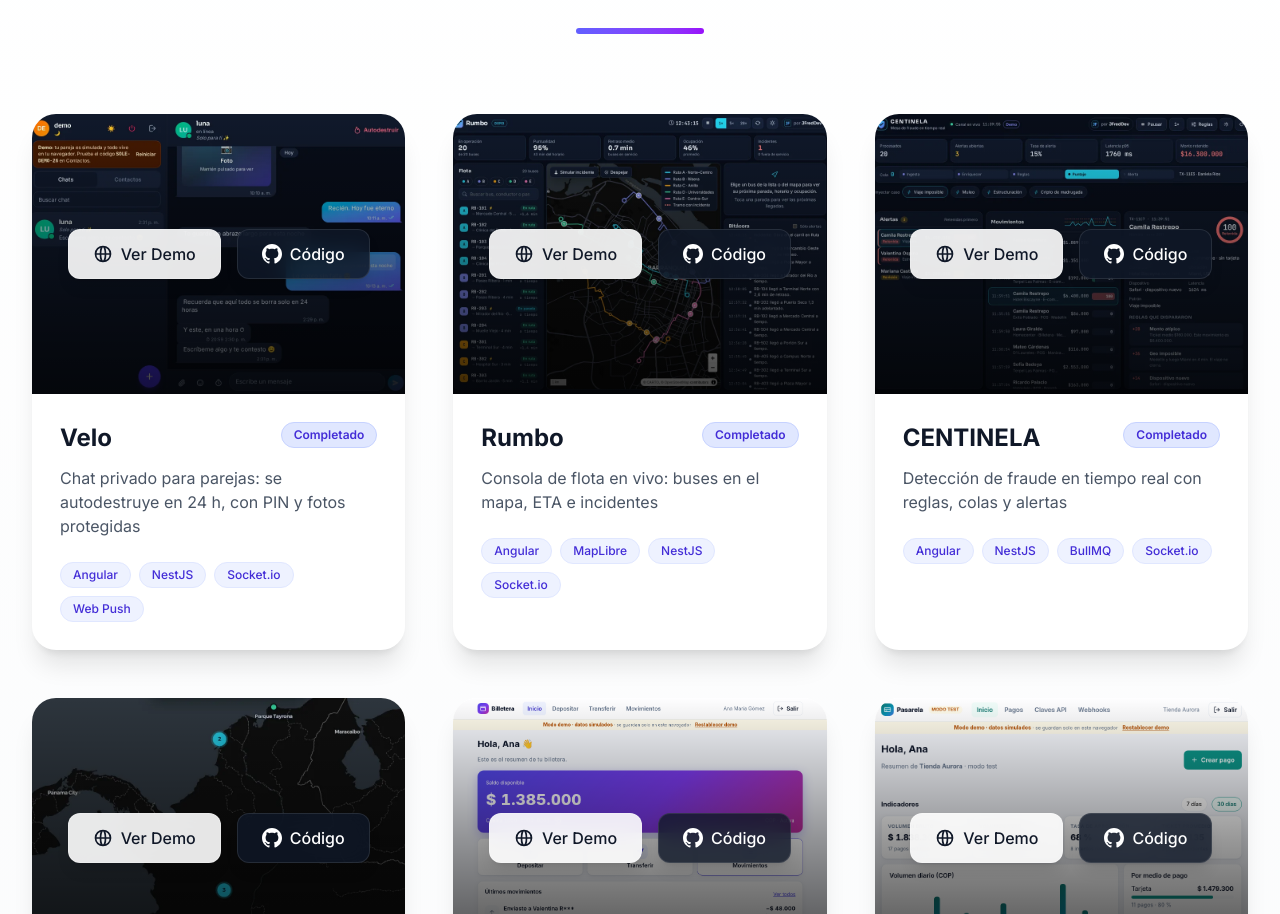
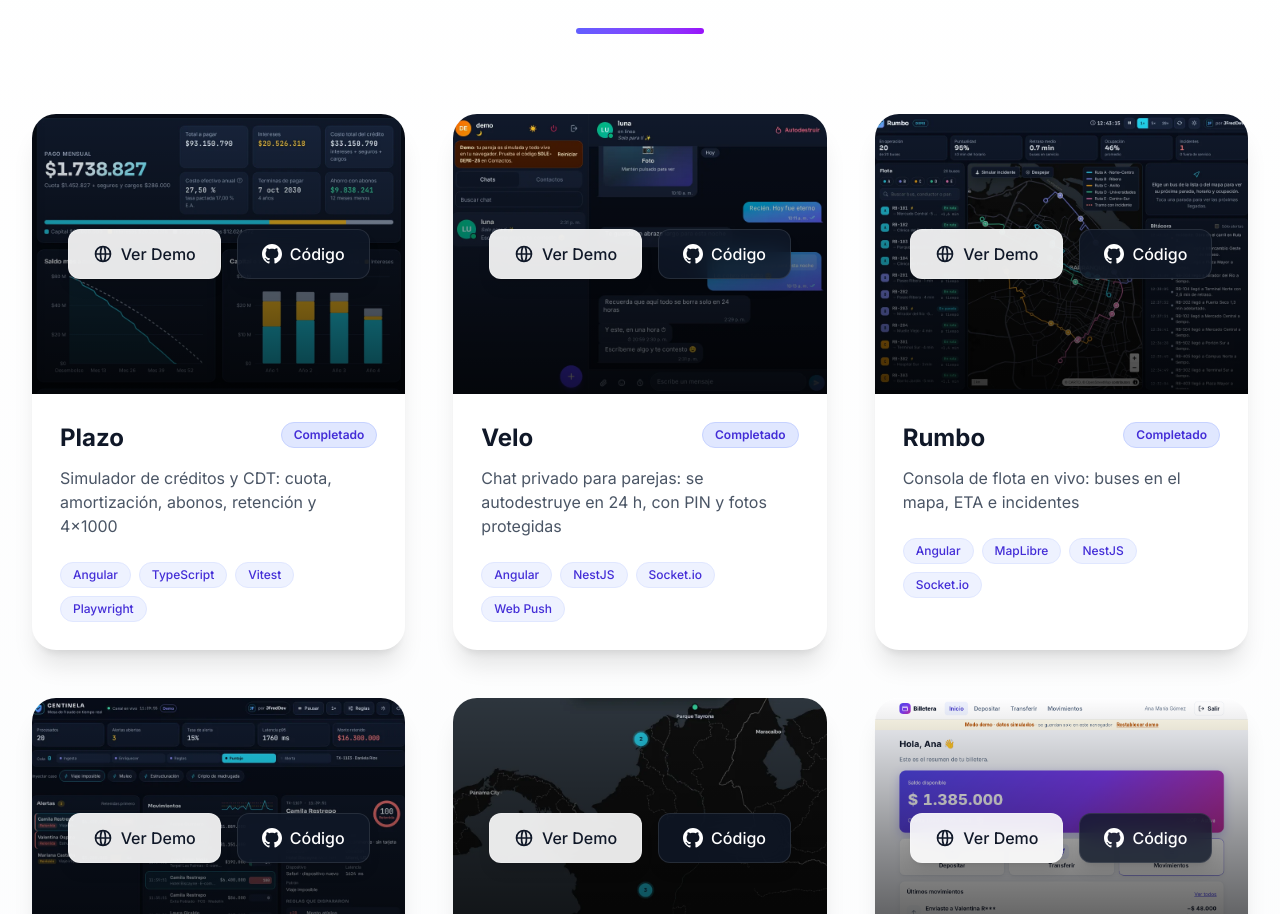
Before and after one commit to JFredMC/portfolio, an Angular app: page / in a window 1280 px wide. Shown: the part 4107-5021 px from the top of the page. Built offline with nearby package versions, Linux system fonts and the light colour scheme.

Commit message:
feat(projects): agrega Plazo (simulador de créditos y CDT)

```diff
--- a/src/app/features/projects/projects.ts
+++ b/src/app/features/projects/projects.ts
@@ -16,6 +16,15 @@
   };
 
   projects: IProject[] = [
+    {
+      title: 'Plazo',
+      description: 'Simulador de créditos y CDT: cuota, amortización, abonos, retención y 4×1000',
+      tech: ['Angular', 'TypeScript', 'Vitest', 'Playwright'],
+      codeLink: 'https://github.com/JFredMC/plazo',
+      demoLink: 'https://jfredmc.github.io/plazo/',
+      status: 'completed',
+      image: 'projects/plazo.webp',
+    },
     {
       title: 'Velo',
       description: 'Chat privado para parejas: se autodestruye en 24 h, con PIN y fotos protegidas',
```
Also changed, not shown: public/projects/plazo.webp (added).
